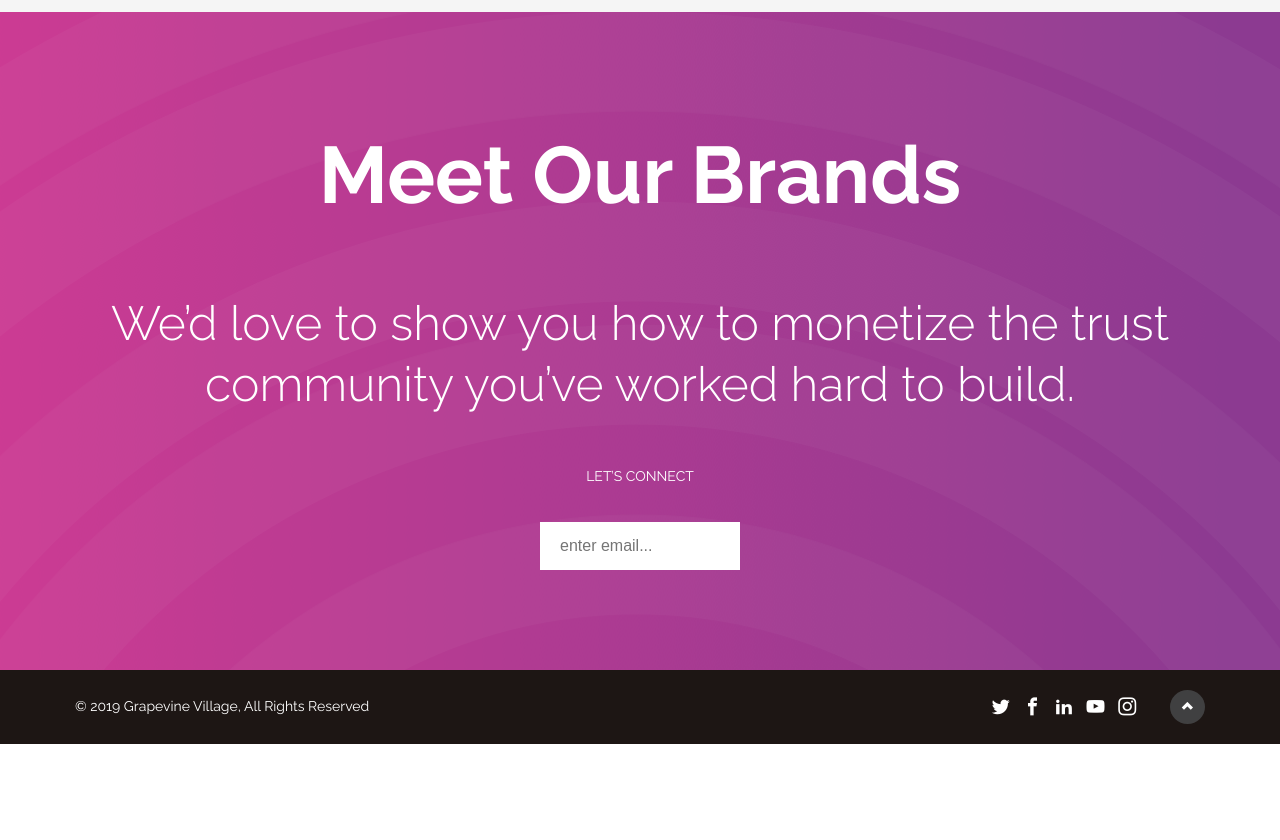
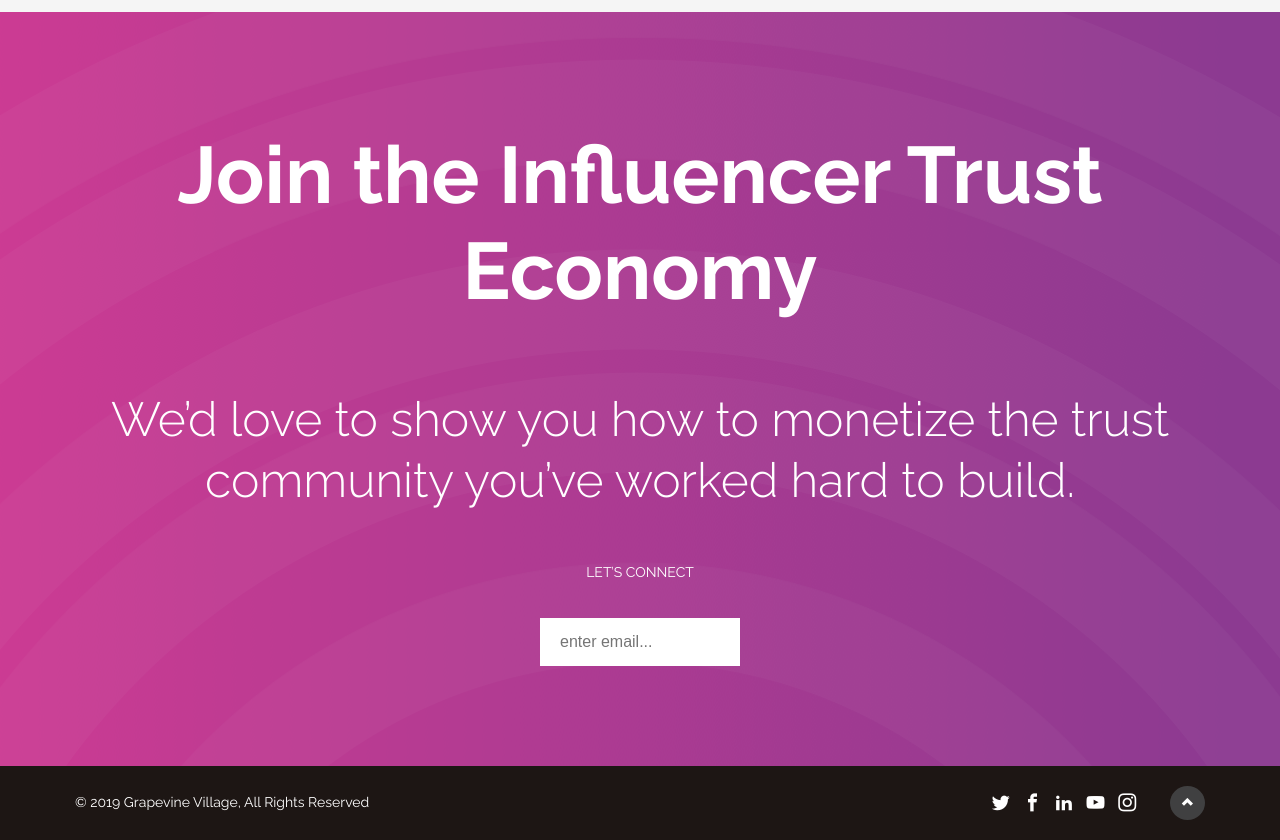
Before and after one commit to Vadx/test-village, a plain HTML site: page index.html in a window 1280 px wide. Shown: the part 2520-3360 px from the top of the page. Before the commit the page ends 3264 px from the top, so only its background shows below. Drawn offline with Linux system fonts and the light colour scheme; files whose address does not match are found by name.

Commit message:
fix title

```diff
--- a/index.html
+++ b/index.html
@@ -83,7 +83,7 @@
 
   <section class="section3">
     <div class="main">
-      <h3>Meet Our Brands</h3>
+      <h3>Join the Influencer Trust Economy</h3>
       <h5>We’d love to show you how to monetize the trust community you’ve worked hard to build.</h5>
       <div class="form-title">LET’S CONNECT</div>
       <div class="form">
```
